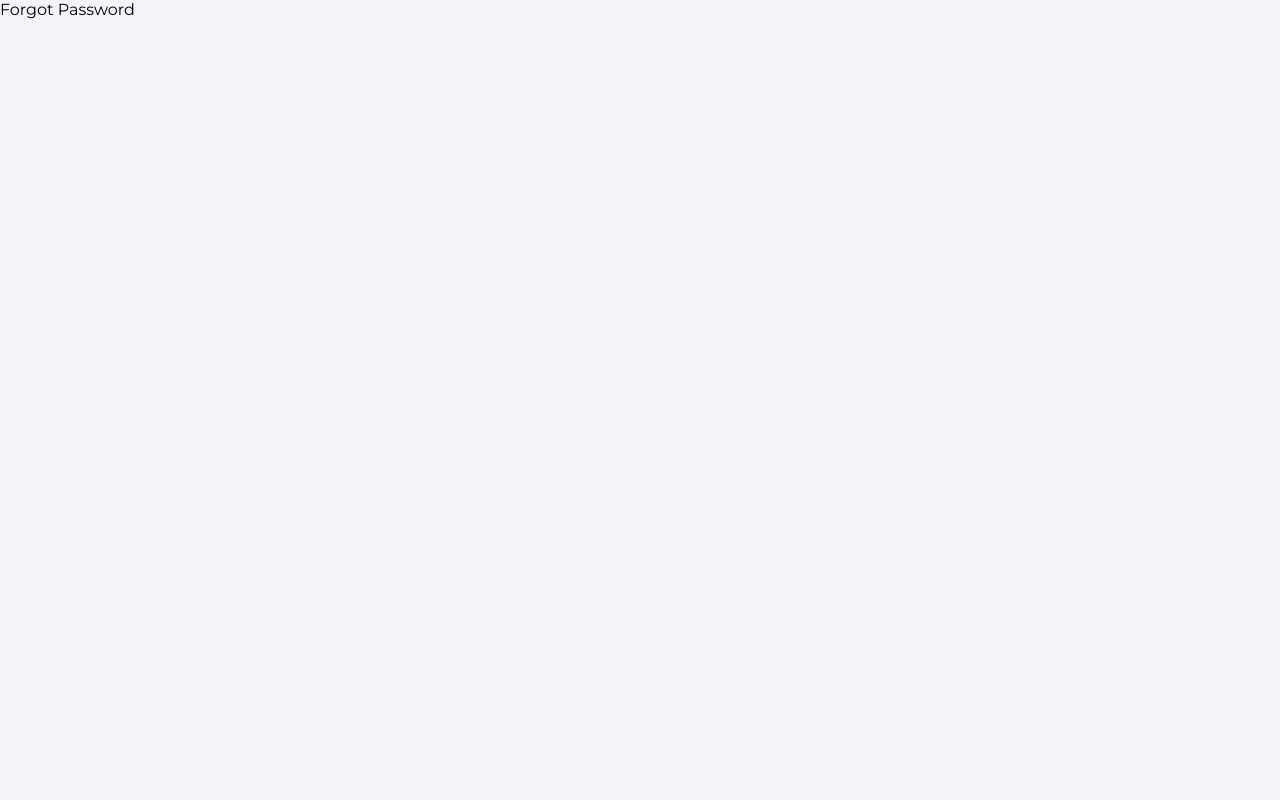
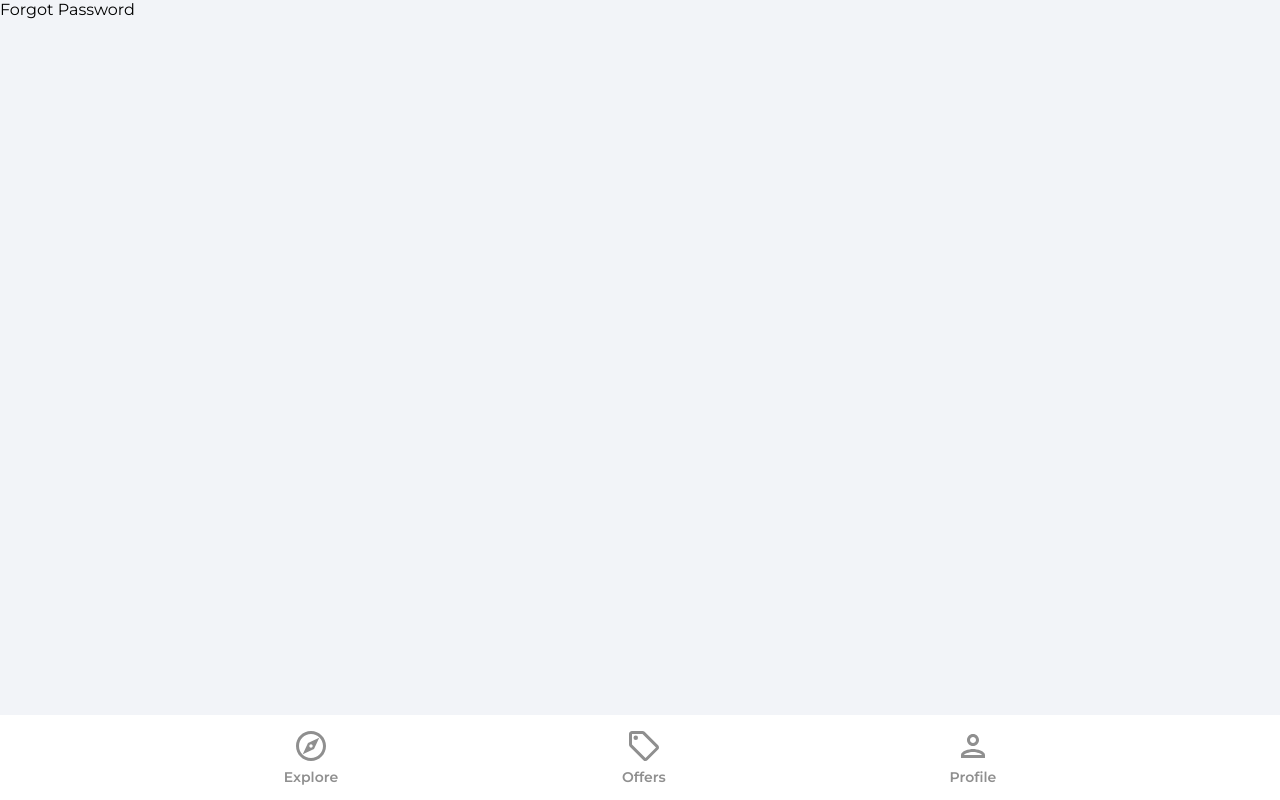
Before and after one commit to kphillips001/Real-Estate-Marketplace, a React (Create React App) app: page /forgot-password in a window 1280 px wide. Built offline with nearby package versions, Linux system fonts and the light colour scheme.

Commit message:
Navbar now completed

```diff
--- a/src/App.js
+++ b/src/App.js
@@ -1,4 +1,5 @@
 import {BrowserRouter as Router, Routes, Route} from 'react-router-dom'
+import Navbar from './components/Navbar'
 import Explore from './pages/Explore'
 import ForgotPassword from './pages/ForgotPassword'
 import Offers from './pages/Offers'
@@ -18,6 +19,7 @@
           <Route path='/sign-up' element={<SignUp />} />
           <Route path='/forgot-password' element={<ForgotPassword />} />
         </Routes>
+        <Navbar />
       </Router>
     </>
   );
--- /dev/null
+++ b/src/components/Navbar.js
@@ -0,0 +1,74 @@
+import { useNavigate, useLocation } from 'react-router-dom';
+import { ReactComponent as OfferIcon } from '../assets/svg/localOfferIcon.svg';
+import { ReactComponent as ExploreIcon } from '../assets/svg/exploreIcon.svg';
+import { ReactComponent as PersonOutlineIcon } from '../assets/svg/personOutlineIcon.svg';
+
+function Navbar() {
+  const navigate = useNavigate();
+  const location = useLocation();
+
+  const pathMatchRoute = (route) => {
+    if (route === location.pathname) {
+      return true;
+    }
+  };
+
+  return (
+    <footer className='navbar'>
+      <nav className='navbarNav'>
+        <ul className='navbarListItems'>
+          <li className='navbarListItem' onClick={() => navigate('/')}>
+            <ExploreIcon
+              fill={pathMatchRoute('/') ? '#2c2c2c' : '#8f8f8f'}
+              width='36px'
+              height='36px'
+            />
+            <p
+              className={
+                pathMatchRoute('/')
+                  ? 'navbarListItemNameActive'
+                  : 'navbarListItemName'
+              }
+            >
+              Explore
+            </p>
+          </li>
+          <li className='navbarListItem' onClick={() => navigate('/offers')}>
+            <OfferIcon
+              fill={pathMatchRoute('/offers') ? '#2c2c2c' : '#8f8f8f'}
+              width='36px'
+              height='36px'
+            />
+            <p
+              className={
+                pathMatchRoute('/offer')
+                  ? 'navbarListItemNameActive'
+                  : 'navbarListItemName'
+              }
+            >
+              Offers
+            </p>
+          </li>
+          <li className='navbarListItem' onClick={() => navigate('/profile')}>
+            <PersonOutlineIcon
+              fill={pathMatchRoute('/profile') ? '#2c2c2c' : '#8f8f8f'}
+              width='36px'
+              height='36px'
+            />
+            <p
+              className={
+                pathMatchRoute('/profile')
+                  ? 'navbarListItemNameActive'
+                  : 'navbarListItemName'
+              }
+            >
+              Profile
+            </p>
+          </li>
+        </ul>
+      </nav>
+    </footer>
+  );
+}
+
+export default Navbar;
--- a/src/pages/Explore.js
+++ b/src/pages/Explore.js
@@ -1,6 +1,4 @@
 function Explore() {
-  return (
-    <div>Explore</div>
-  )
+  return <h1>Explore</h1>;
 }
-export default Explore
+export default Explore;
```
